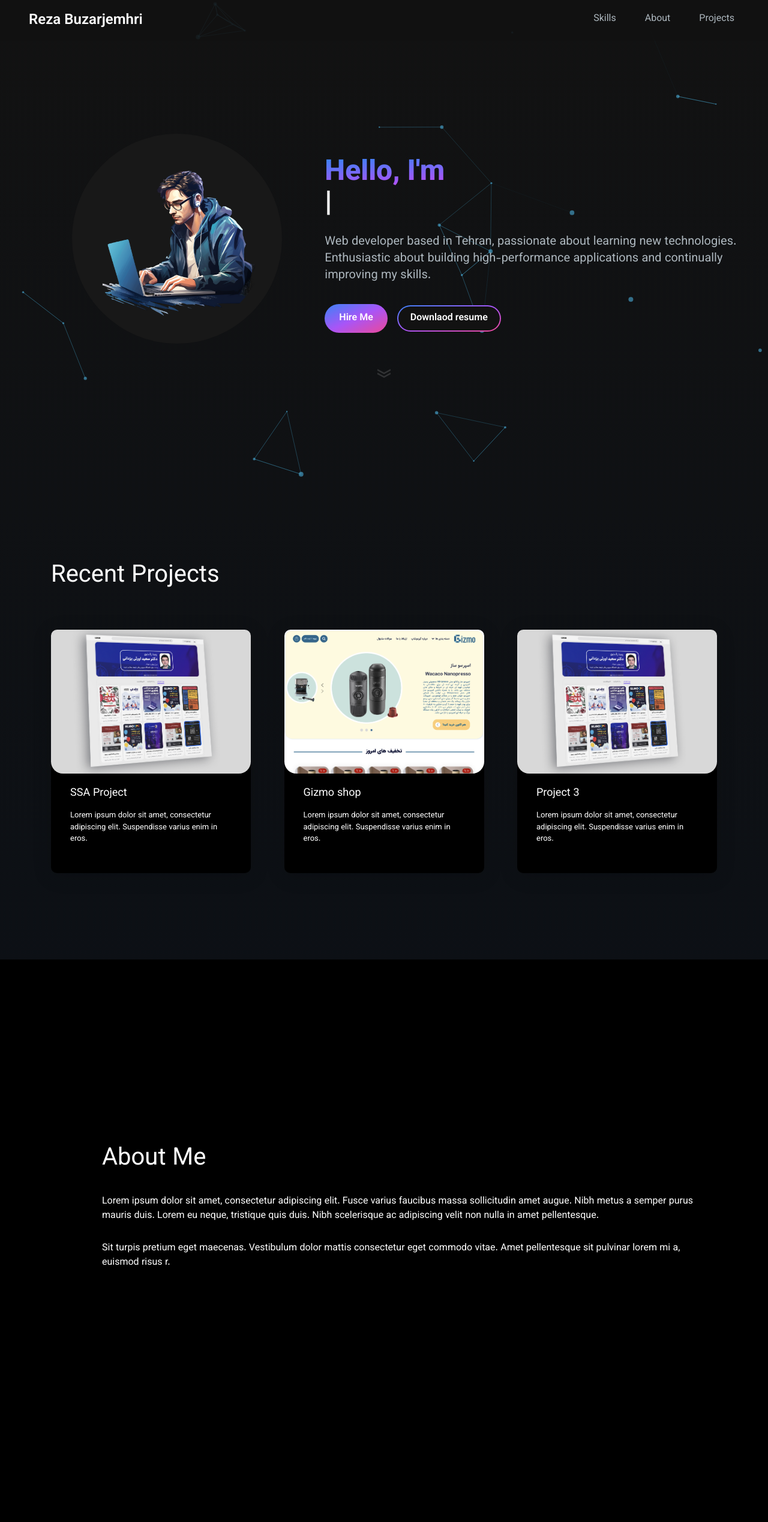
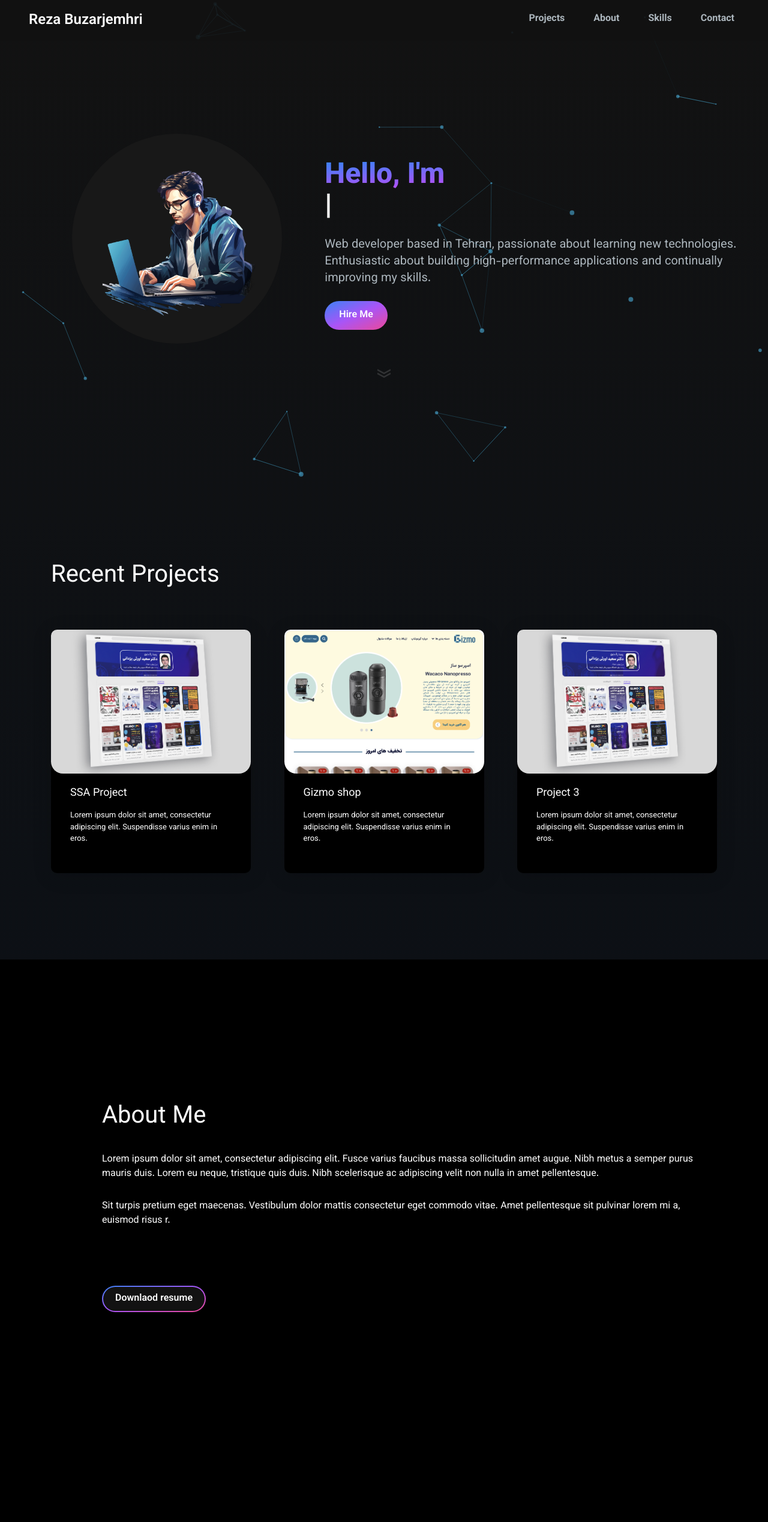
Before and after one commit to Reza-B/rezab-website, a Next.js app: page / in a window 1280 px wide. Shown: the top 2538 px of the page at 60% size. Built offline with nearby package versions, Linux system fonts and the light colour scheme.

Commit message:
fix bugs

```diff
--- a/src/components/About.tsx
+++ b/src/components/About.tsx
@@ -1,10 +1,12 @@
+import Link from "next/link";
 import React from "react";
 
 const About = () => {
 	return (
 		<section
-			className="about bg-black text-white z-10"
+			className="bg-black text-white z-10 place-content-center"
 			id="about">
+			<div className="about">
 				<div className="left">
 					{/* <Image
 					src="/assets/header-img.png"
@@ -15,16 +17,24 @@ const About = () => {
 				<div className="right">
 					<h3>About Me</h3>
 					<p>
-					Lorem ipsum dolor sit amet, consectetur adipiscing elit. Fusce varius
-					faucibus massa sollicitudin amet augue. Nibh metus a semper purus
-					mauris duis. Lorem eu neque, tristique quis duis. Nibh scelerisque ac
-					adipiscing velit non nulla in amet pellentesque.
+						Lorem ipsum dolor sit amet, consectetur adipiscing elit. Fusce
+						varius faucibus massa sollicitudin amet augue. Nibh metus a semper
+						purus mauris duis. Lorem eu neque, tristique quis duis. Nibh
+						scelerisque ac adipiscing velit non nulla in amet pellentesque.
 					</p>
 					<p>
-					Sit turpis pretium eget maecenas. Vestibulum dolor mattis consectetur
-					eget commodo vitae. Amet pellentesque sit pulvinar lorem mi a, euismod
-					risus r.
+						Sit turpis pretium eget maecenas. Vestibulum dolor mattis
+						consectetur eget commodo vitae. Amet pellentesque sit pulvinar lorem
+						mi a, euismod risus r.
 					</p>
+					<Link
+						href="/"
+						className="px-0.5 inline-block py-0.5 w-full sm:w-fit rounded-full bg-gradient-to-br from-blue-500 via-purple-500 to-pink-500 hover:bg-slate-800 text-center text-white mt-12 sm:mt-24 font-semibold">
+						<span className="block bg-[#121212] hover:bg-[#090909] rounded-full px-5 py-1.5 sm:py-2">
+							Downlaod resume
+						</span>
+					</Link>
+				</div>
 			</div>
 		</section>
 	);
--- a/src/components/Contact.tsx
+++ b/src/components/Contact.tsx
@@ -209,7 +209,7 @@ const Contact = () => {
 					</Link>
 				</div>
 			</div>
-			<p className="text-gray-500 w-fit mx-auto py-2">
+			<p className="text-gray-500 w-fit mx-auto py-2 text-sm">
 				Copyright &copy; Reza Buzarjemehri 2024. All rights reserved.
 			</p>
 		</section>
--- a/src/components/HeroSection.tsx
+++ b/src/components/HeroSection.tsx
@@ -51,13 +51,6 @@ const HeroSection = () => {
 								className="px-6 inline-block py-2 sm:py-3  w-full sm:w-fit rounded-full mr-4 bg-gradient-to-br from-blue-500 via-purple-500 to-pink-500 hover:bg-slate-200 text-center text-white font-semibold">
 								Hire Me
 							</Link>
-							<Link
-								href="/"
-								className="px-0.5 inline-block py-0.5 w-full sm:w-fit rounded-full bg-gradient-to-br from-blue-500 via-purple-500 to-pink-500 hover:bg-slate-800 text-center text-white mt-2 sm:mt-3 font-semibold">
-								<span className="block bg-[#121212] hover:bg-[#090909] rounded-full px-5 py-1.5 sm:py-2">
-									Downlaod resume
-								</span>
-							</Link>
 						</div>
 					</div>
 				</div>
--- a/src/components/NavItem.tsx
+++ b/src/components/NavItem.tsx
@@ -3,7 +3,7 @@ import React from "react";
 
 const NavItem = ({ href, title }: { href: string; title: string }) => {
 	return (
-		<li className="block py-1 my-1 pl-3 pr-4 text-[#ADB7BE] sm:text-md rounded md:py-0 md:px-2 hover:text-white hover:border-purple-400 border-b-4 border-transparent cursor-pointer">
+		<li className="block py-1 my-1 pl-3 pr-4 text-[#ADB7BE] font-bold sm:text-md rounded md:py-0 md:px-2 hover:text-white hover:border-cyan-400 border-b-4 border-transparent cursor-pointer">
 			<Link href={href}>{title}</Link>
 		</li>
 	);
--- a/src/components/Navbar.tsx
+++ b/src/components/Navbar.tsx
@@ -9,16 +9,20 @@ import MenuNavbar from "./Menu";
 
 const navList: INavItem[] = [
 	{
-		title: "Skills",
-		path: "#skills",
+		title: "Projects",
+		path: "#projects",
 	},
 	{
 		title: "About",
 		path: "#about",
 	},
 	{
-		title: "Projects",
-		path: "#projects",
+		title: "Skills",
+		path: "#skills",
+	},
+	{
+		title: "Contact",
+		path: "#contact",
 	},
 ];
 
@@ -28,7 +32,7 @@ const Navbar = () => {
 		<motion.nav
 			animate={open ? "open" : "closed"}
 			className="fixed top-0 left-0 right-0 z-[10000] bg-[#121212] bg-opacity-90">
-			<div className="flex flex-wrap items-center justify-between mx-auto px-12 py-4">
+			<div className="flex items-center justify-between mx-auto px-12 py-4">
 				<Link
 					href="/"
 					className="text-lg md:text-2xl text-white font-semibold">
--- a/src/components/Skills.tsx
+++ b/src/components/Skills.tsx
@@ -9,7 +9,7 @@ import SoftSkills from "@/assets/soft-skills.png";
 const Skills = () => {
 	return (
 		<section
-			className="z-10 my-auto bg-black text-white"
+			className="z-10 my-auto pb-10 bg-black text-white place-content-center"
 			id="skills">
 			<div className="skills">
 				<h3>My Skills</h3>
```
Lines whose indentation alone changed are shown as unchanged.
